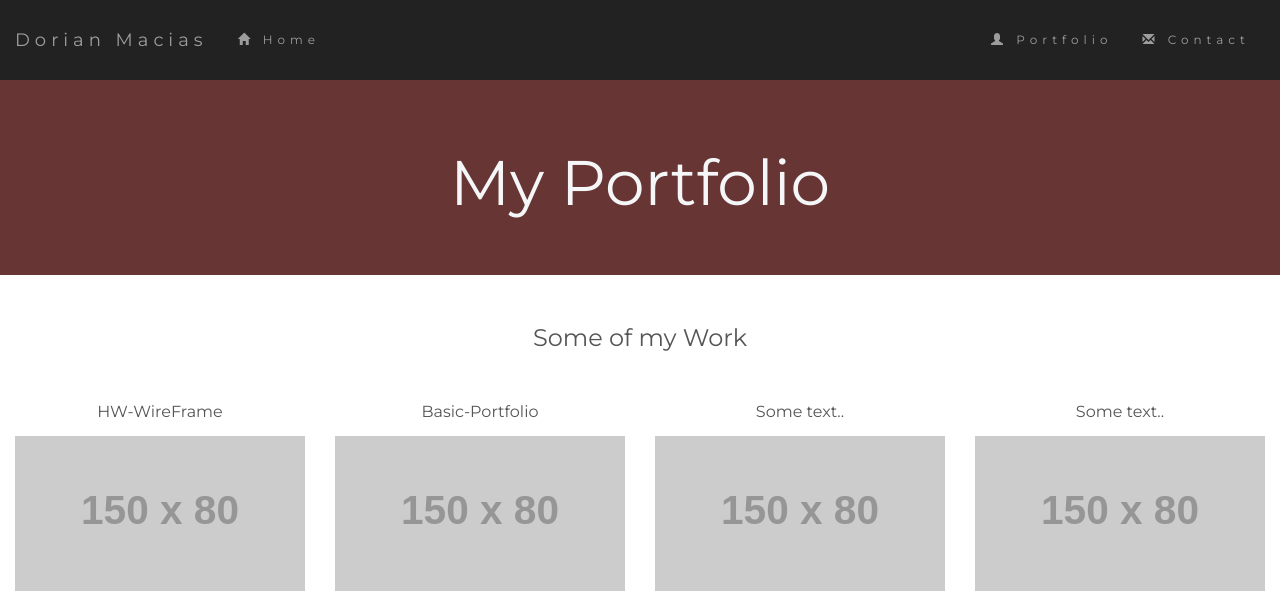
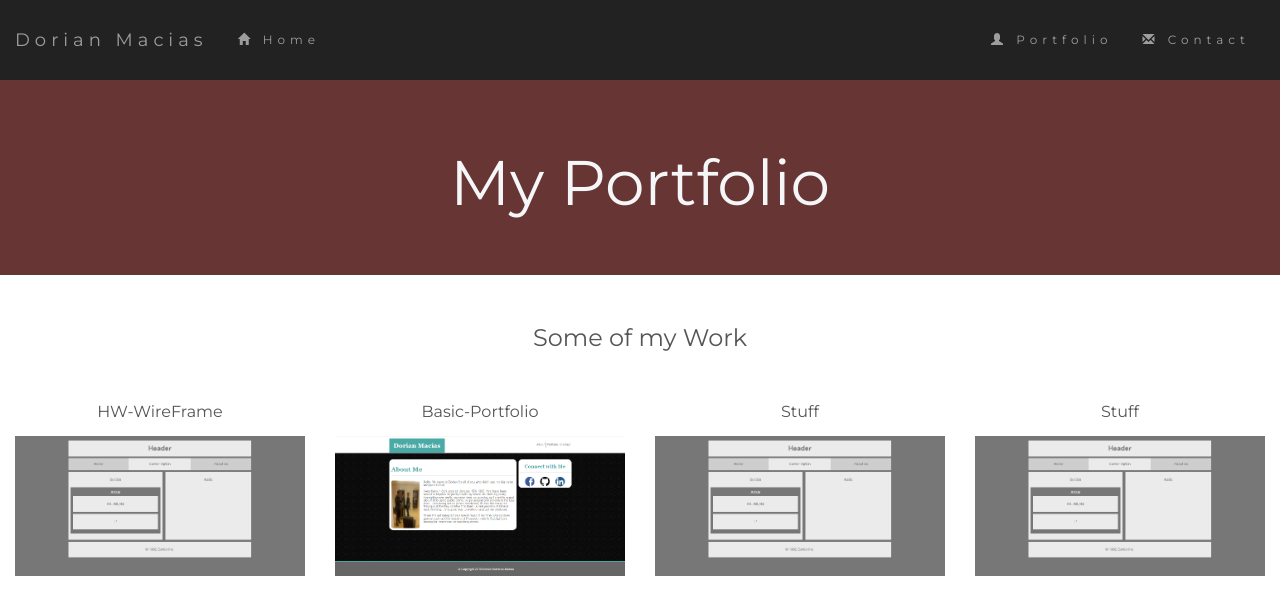
Before and after one commit to dorianinc/Bootstrap-Portfolio, a plain HTML site: page portfolio.html in a window 1280 px wide. Drawn offline with nearby package versions, Linux system fonts and the light colour scheme; placeholder pictures from the web are drawn by us.

Commit message:
Add files via upload
more work done on portfolio

```diff
--- a/portfolio.html
+++ b/portfolio.html
@@ -94,22 +94,22 @@
           <div class="col-sm-3">
             <p>HW-WireFrame</p>
             <a href="https://dorianinc.github.io/HW-Wireframe/">
-            <img src="https://placehold.it/150x80?text=IMAGE" class="img-responsive" style="width:100%" alt="Image">
+            <img src="assets/images/wireframe.png" class="img-responsive" style="width:100%" alt="Image">
             </a>
           </div>
           <div class="col-sm-3">
             <p>Basic-Portfolio</p>
             <a href="https://dorianinc.github.io/Basic-Portfolio/">
-            <img src="https://placehold.it/150x80?text=IMAGE" class="img-responsive" style="width:100%" alt="Image">
+            <img src="assets/images/basicportfolio.png" class="img-responsive" style="width:100%" alt="Image">
             </a>
           </div>
           <div class="col-sm-3">
-            <p>Some text..</p>
-            <img src="https://placehold.it/150x80?text=IMAGE" class="img-responsive" style="width:100%" alt="Image">
+            <p>Stuff</p>
+            <img src="assets/images/wireframe.png" class="img-responsive" style="width:100%" alt="Image">
           </div>
           <div class="col-sm-3">
-            <p>Some text..</p>
-            <img src="https://placehold.it/150x80?text=IMAGE" class="img-responsive" style="width:100%" alt="Image">
+            <p>Stuff</p>
+            <img src="assets/images/wireframe.png" class="img-responsive" style="width:100%" alt="Image">
           </div>
         </div>
       </div><br>
```
Also changed, not shown: assets/images/basicportfolio.png (added), assets/images/wireframe.png (added).
